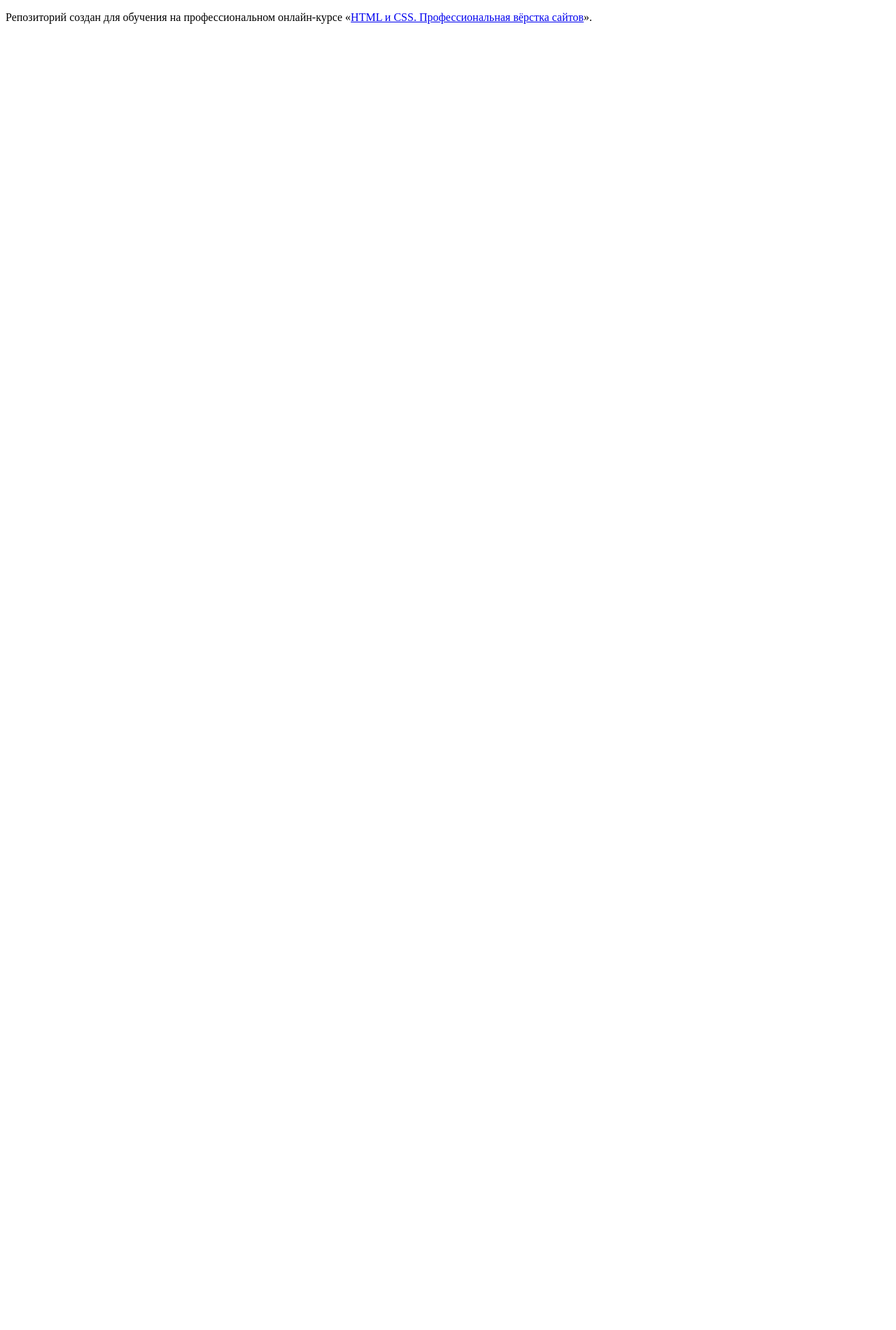
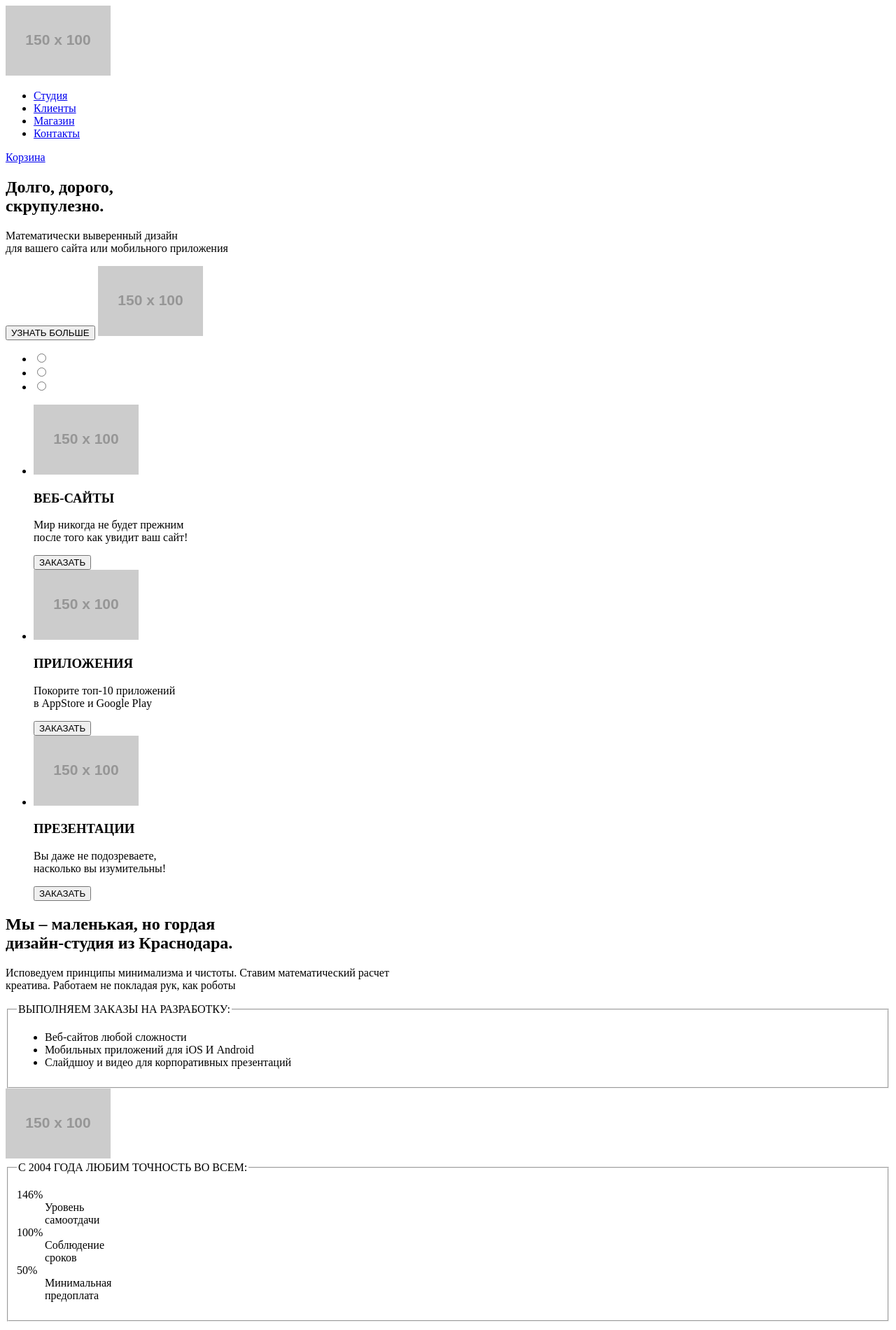
Before and after one commit to Aleksandr190101996/1175717-nerds-30, a plain HTML site: page index.html in a window 1280 px wide. Shown: the top 1900 px of the page at 70% size. Before the commit the page ends 800 px from the top, so only its background shows below. Drawn offline with Linux system fonts and the light colour scheme; placeholder pictures from the web are drawn by us.

Commit message:
Разметка главной страницы

```diff
--- a/index.html
+++ b/index.html
@@ -1,12 +1,125 @@
 <!DOCTYPE html>
 <html lang="ru">
-  <head>
-    <meta charset="utf-8">
-    <title>HTML Academy: Нёрдс</title>
-  </head>
-  <body>
-
-    <p>Репозиторий создан для обучения на профессиональном онлайн‑курсе «<a href="https://htmlacademy.ru/intensive/htmlcss">HTML и CSS. Профессиональная вёрстка сайтов</a>».</p>
-
-  </body>
+<head>
+    <meta charset="UTF-8">
+    <title>Интернет магазин nerds</title>
+</head>
+<body>
+<header>
+  <nav>
+    <a>
+      <img src="https://via.placeholder.com/150x100" alt="">
+    </a>
+    <ul>
+       <li><a href="#">Студия</a></li>
+       <li><a href="#">Клиенты</a></li>
+       <li><a href="#">Магазин</a></li>
+       <li><a href="#">Контакты</a></li>
+    </ul>
+    <a href="#">Корзина</a>
+  </nav>
+</header>
+<main>
+  <section>
+      <h2>Долго, дорого, <br>скрупулезно.</h2>
+      <p>Математически выверенный дизайн <br>для вашего сайта или мобильного приложения</p>
+      <input type="button" value="УЗНАТЬ БОЛЬШЕ">
+      <a>
+        <img src="https://via.placeholder.com/150x100" alt="">
+      </a>
+      <ul>
+        <li><input type="radio" name="1"></li>
+        <li><input type="radio" name="2"></li>
+        <li><input type="radio" name="3"></li>
+      </ul>
+  </section>
+  <section>
+    <ul>
+      <li>
+         <img src="https://via.placeholder.com/150x100" alt="">
+         <h3>ВЕБ-САЙТЫ</h3>
+         <p>Мир никогда не будет прежним <br>после того как увидит ваш сайт!</p>
+         <input type="button" value="ЗАКАЗАТЬ">
+      </li>
+      <li>
+        <img src="https://via.placeholder.com/150x100" alt="">
+        <h3>ПРИЛОЖЕНИЯ</h3>
+        <p>Покорите топ-10 приложений <br>в AppStore и Google Play</p>
+        <input type="button" value="ЗАКАЗАТЬ">
+      </li>
+      <li>
+         <img src="https://via.placeholder.com/150x100" alt="">
+         <h3>ПРЕЗЕНТАЦИИ</h3>
+         <p>Вы даже не подозреваете, <br>насколько вы изумительны!</p>
+         <input type="button" value="ЗАКАЗАТЬ">
+      </li>
+    </ul>
+  </section>
+  <section>
+    <h2>Мы – маленькая, но гордая <br>дизайн-студия из Краснодара.</h2>
+    <p>Исповедуем принципы минимализма и чистоты. Ставим математический расчет <br>креатива. Работаем не покладая рук, как роботы</p>
+    <fieldset>
+        <legend>ВЫПОЛНЯЕМ ЗАКАЗЫ НА РАЗРАБОТКУ:</legend>
+        <ul>
+          <li>Веб-сайтов любой сложности</li>
+          <li>Мобильных приложений для iOS И Android</li>
+          <li>Слайдшоу и видео для корпоративных презентаций</li>
+        </ul>
+    </fieldset>
+    <img src="https://via.placeholder.com/150x100" alt="">
+    <fieldset>
+        <legend>С 2004 ГОДА ЛЮБИМ ТОЧНОСТЬ ВО ВСЕМ:</legend>
+        <dl>
+            <dt>146%</dt>
+            <dd>Уровень <br>самоотдачи</dd>
+            <dt>100%</dt>
+            <dd>Соблюдение <br>сроков</dd>
+            <dt>50%</dt>
+            <dd>Минимальная <br>предоплата</dd>
+        </dl>
+    </fieldset>
+  </section>
+  <aside>
+      <ul>
+        <li><a><img src="https://via.placeholder.com/150x100" alt=""></a></li>
+        <li><a><img src="https://via.placeholder.com/150x100" alt=""></a></li>
+        <li><a><img src="https://via.placeholder.com/150x100" alt=""></a></li>
+        <li><a><img src="https://via.placeholder.com/150x100" alt=""></a></li>
+      </ul>
+    </aside>
+</main>
+<footer>
+  <section>
+    <img src="https://via.placeholder.com/150x100" alt="google map">
+    <img src="https://via.placeholder.com/150x100" alt="point on the map">
+    <h2>NERDS DESIGN STUDIO</h2>
+    <p>191186, Санкт-Петербург, <br>ул. Б. Конюшевская, д. 19/8</p>
+    <p>тел. <a href="tel:+78122757575">+7 (812) 275-75-75</a></p>
+    <input type="button" value="НАПИШИТЕ НАМ">
+  </section>
+  <section>
+    <ul>
+      <li><a><img src="https://via.placeholder.com/150x100" alt=""></a></li>
+      <li><a><img src="https://via.placeholder.com/150x100" alt=""></a></li>
+      <li><a><img src="https://via.placeholder.com/150x100" alt=""></a></li>
+    </ul>
+    <h3>Давайте дружить, это выгодно!</h3>
+    <p>Скидка 10% для друзей из социальных сетей.</p>
+  </section>
+  <section>
+    <h2>Напишите нам</h2>
+    <form action="#" method="post">
+      <label for="login-login">Ваше имя:</label>
+      <input type="text" name="login" id="login-login" placeholder="Имя Фамилия">
+      <label for="email-email">Ваш email:</label>
+      <input type="text" name="email" id="email-email" placeholder="email@example.com">
+      <br>
+      <label for="text">Текст письма:</label>
+      <textarea id="text" name="comment" rows="8" cols="56">В свободной форме</textarea>
+      <br>
+      <input type="button" value="ОТПРАВИТЬ">
+    </form>
+  </section>
+</footer>
+</body>
 </html>
```
